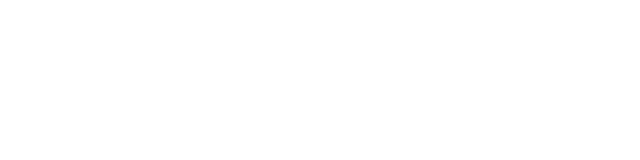
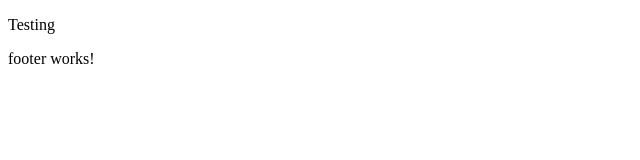
Before and after one commit to dannybeaudoin28/PortfolioUI, an Angular app: page / in a window 1280 px wide. Shown: the top 160 px of the page, without its empty margins (0-640 px from the left). Built offline with nearby package versions, Linux system fonts and the light colour scheme.

Commit message:
Remove test component, add tailwind css

```diff
--- a/package.json
+++ b/package.json
@@ -27,12 +27,15 @@
     "@angular/cli": "~16.1.3",
     "@angular/compiler-cli": "^16.1.0",
     "@types/jasmine": "~4.3.0",
+    "autoprefixer": "^10.4.14",
     "jasmine-core": "~4.6.0",
     "karma": "~6.4.0",
     "karma-chrome-launcher": "~3.2.0",
     "karma-coverage": "~2.2.0",
     "karma-jasmine": "~5.1.0",
     "karma-jasmine-html-reporter": "~2.1.0",
+    "postcss": "^8.4.24",
+    "tailwindcss": "^3.3.2",
     "typescript": "~5.1.3"
   }
 }
--- a/src/app/Components/header/header.component.html
+++ b/src/app/Components/header/header.component.html
@@ -1 +1 @@
-<p>header works!</p>
+<p>Testing</p>
--- a/src/app/app.component.html
+++ b/src/app/app.component.html
@@ -1 +1,3 @@
 <router-outlet></router-outlet>
+<app-header></app-header>
+<app-footer></app-footer>
--- a/src/app/app.component.ts
+++ b/src/app/app.component.ts
@@ -1,4 +1,5 @@
 import { Component } from '@angular/core';
+import { HeaderComponent } from './Components/header/header.component';
 
 @Component({
   selector: 'app-root',
--- a/src/app/app.module.ts
+++ b/src/app/app.module.ts
@@ -10,12 +10,16 @@
   declarations: [
     AppComponent,
     HeaderComponent,
-    FooterComponent
+    FooterComponent,
   ],
   imports: [
     BrowserModule,
     AppRoutingModule
   ],
+  exports: [
+    HeaderComponent,
+    FooterComponent,
+  ],
   providers: [],
   bootstrap: [AppComponent]
 })
```
Also changed, not shown: tailwind.config.js (added, +10 -0 lines), 1 other file (tests, documents, lock files or other folders).
